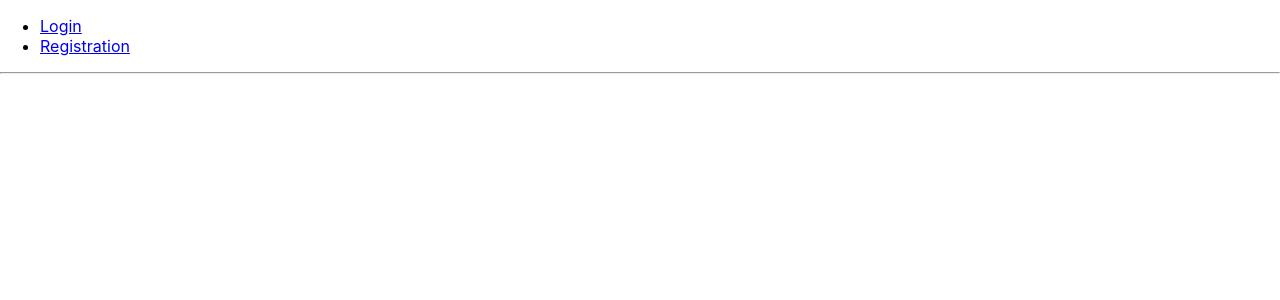
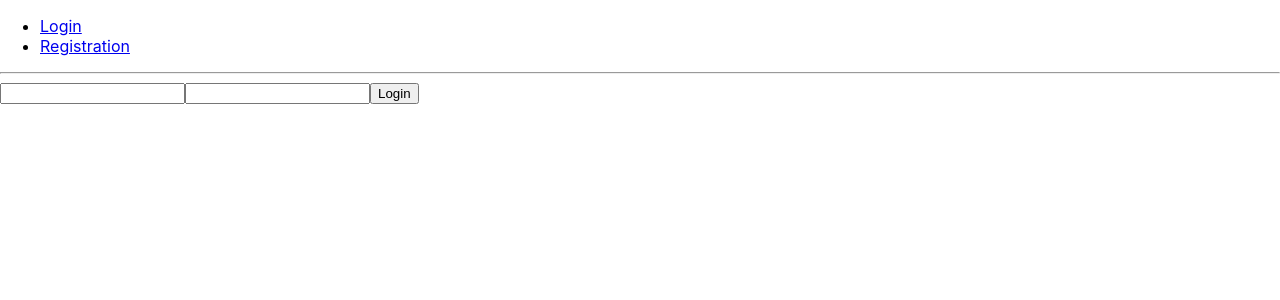
Before and after one commit to andrewtrac/gigeco, a React (Create React App) app: page /#/ in a window 1280 px wide. Shown: the top 300 px of the page. Built offline with nearby package versions, Linux system fonts and the light colour scheme.

Commit message:
Rerouted the page

```diff
--- a/src/App.js
+++ b/src/App.js
@@ -11,11 +11,11 @@
     <HashRouter basename='/'>
     <div>
      <ul>
-      <li><Link to="/login">Login</Link></li>
+      <li><Link to="/">Login</Link></li>
       <li><Link to="/registration">Registration</Link></li>
      </ul>
      <hr />
-     <Route exact path="/login" component={Login} />
+     <Route exact path="/" component={Login} />
      <Route path="/registration" component={Registration} />
      <Route path="/home" component={Home} />
     </div>
--- a/src/components/Login.js
+++ b/src/components/Login.js
@@ -1,14 +1,24 @@
-import React from 'react'
+import React, {useEffect} from 'react'
 
 export default function Login () {
+  useEffect(() => {
+    let script = document.createElement('script');
+    script.src = 'https://api.memberstack.io/static/memberstack.js?custom';
+    script.setAttribute('data-memberstack-id', '335d53e2477f259d83f9b05ece497148');
+    script.async = true;
+    script.onload = function () {
+      console.log('Memberstack Loaded')
+    }
+    document.head.appendChild(script);
+  }, [])
+
 
   return (
-    <form>
-    <h1>Hello</h1>
-    <p>Enter your name</p>
-    <input type="text" />
-    </form>
-
+    <form data-ms-form="login">
+    <input data-ms-member="email" />
+    <input data-ms-member="password" />
+    <input type="submit" value="Login"/>
+  </form>
   )
 
 }
--- a/src/components/Registration.js
+++ b/src/components/Registration.js
@@ -17,7 +17,7 @@
     <form data-ms-form="signup">
       <input ms-field="email" />
       <input ms-field="password" />
-      <input type="submit" value="Sign up" data-ms-membership="5f18b29a374769000482e027"/>
+      <input type="submit" value="Sign up"/>
     </form>
   )
 
```
